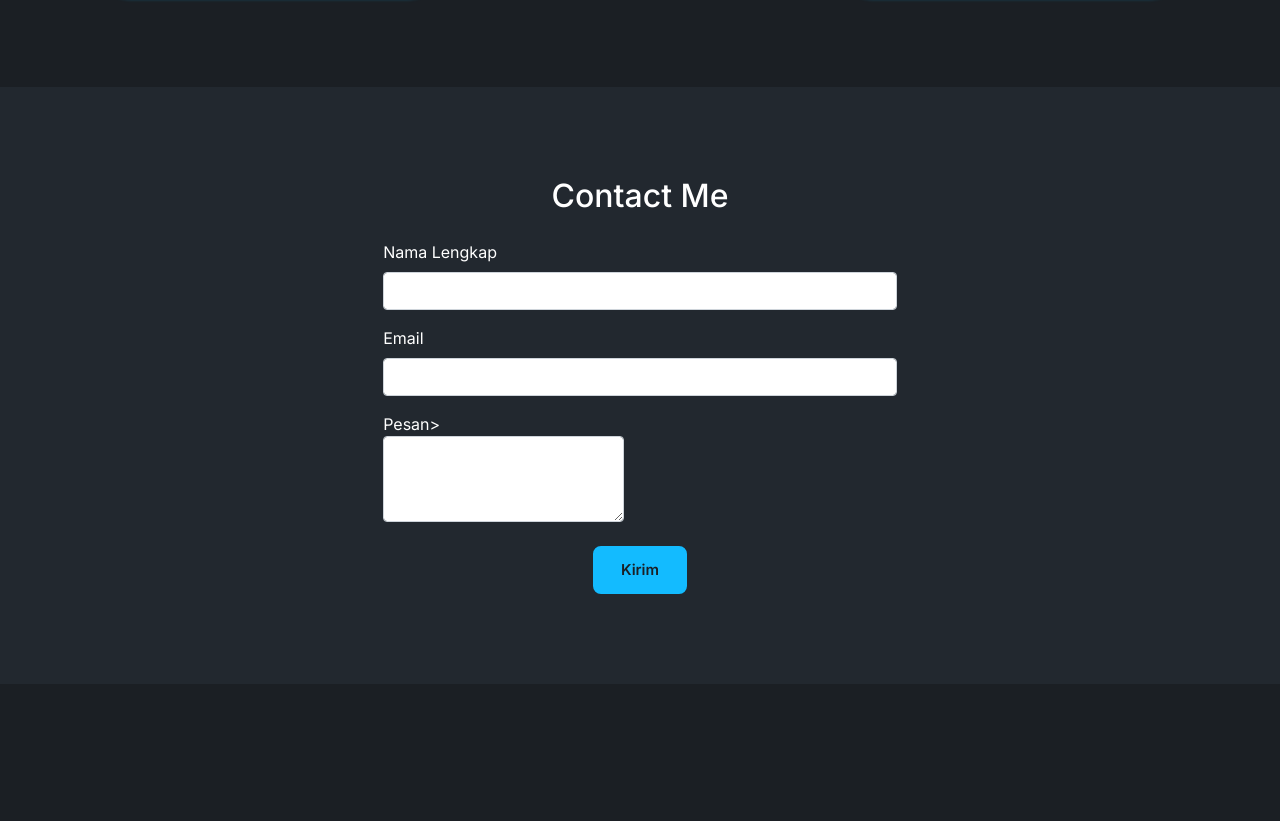
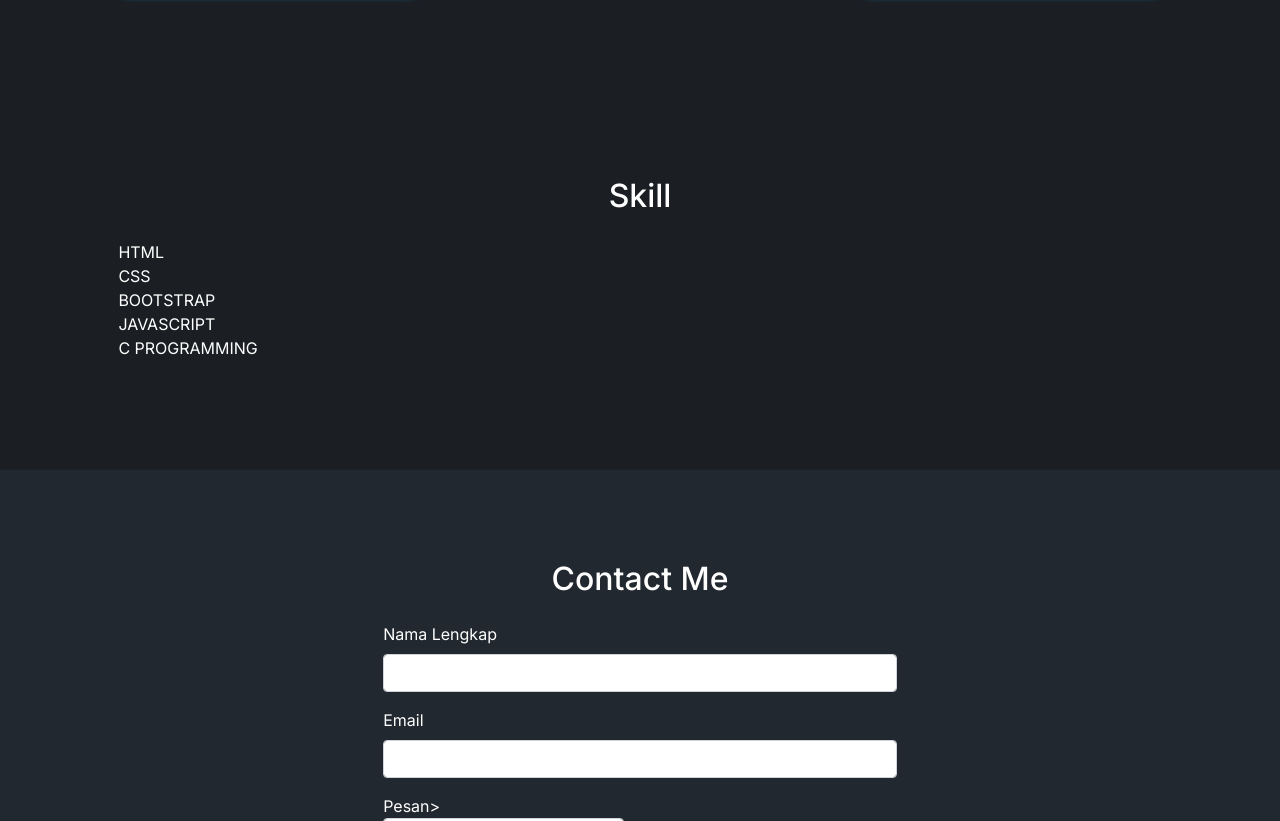
Before and after one commit to MuhammadZidniIlma/muhammadzidniilma.github.io, a plain HTML site: page index.html in a window 1280 px wide. Shown: the part 1979-2800 px from the top of the page. Before the commit the page ends 2663 px from the top, so only its background shows below. Drawn offline with nearby package versions, Linux system fonts and the light colour scheme.

Commit message:
add skills

```diff
--- a/index.html
+++ b/index.html
@@ -35,13 +35,16 @@
         <div class="collapse navbar-collapse" id="navbarNav">
           <ul class="navbar-nav ms-auto">
             <li class="nav-item">
-              <a class="nav-link active" aria-current="page" href="#Home">Home</a>
+              <a class="nav-link" aria-current="page" href="#Home">Home</a>
             </li>
             <li class="nav-item">
               <a class="nav-link" href="#About">About</a>
             </li>
             <li class="nav-item">
               <a class="nav-link" href="#Services">Services</a>
+            </li>
+            <li class="nav-item">
+              <a class="nav-link" href="#Skill">Skill</a>
             </li>
             <li class="nav-item">
               <a class="nav-link" href="#Contact">Contact</a>
@@ -117,6 +120,47 @@
     <!-- akhir services -->
 
     <!-- skill -->
+    <section id="Skill" class="skill">
+      <h2 class="text-skill text-center">Skill</h2>
+      <div class="skillbar position-relative p-3 my-1 overflow-hidden">
+        <div class="skills">
+          <div class="skills-bar">
+            <div class="bar">
+              <div class="info">
+                <span>HTML</span>
+              </div>
+              <div class="progress-line"><span class="html"></span></div>
+              <div class="bar">
+                <div class="info">
+                  <span>CSS</span>
+                </div>
+                <div class="progress-line"><span class="css"></span></div>
+                <div class="bar">
+                  <div class="info">
+                    <span>BOOTSTRAP</span>
+                  </div>
+                  <div class="progress-line"><span class="bootstrap"></span></div>
+                  <div class="bar">
+                    <div class="info">
+                      <span>JAVASCRIPT</span>
+                    </div>
+                    <div class="progress-line">
+                      <span class="javascript"></span>
+                    </div>
+                    <div class="bar">
+                      <div class="info">
+                        <span>C PROGRAMMING</span>
+                      </div>
+                      <div class="progress-line"><span class="c"></span></div>
+                    </div>
+                  </div>
+                </div>
+              </div>
+            </div>
+          </div>
+        </div>
+        </div>
+    </section>
     <!-- akhir skill -->
 
     <!-- contact -->
```
